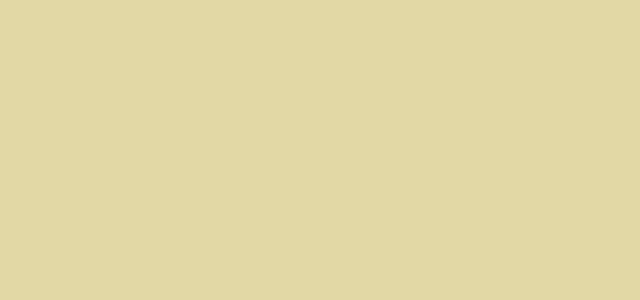
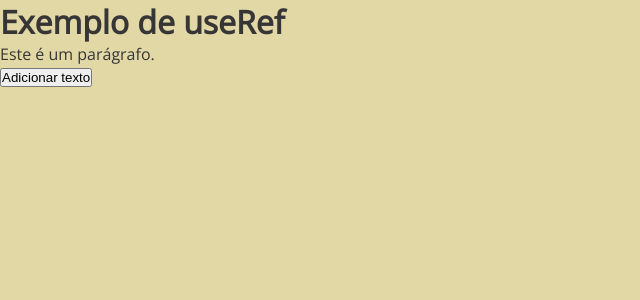
Before and after one commit to viniciuscaol/projeto-final-scdocker, a React (Vite) app: page /exercicios in a window 1280 px wide. Before the commit this address had no page. Shown: the top 300 px of the page, without its empty margins (0-640 px from the left). Built offline with nearby package versions, Linux system fonts and the light colour scheme.

Commit message:
Exemplo useRef

```diff
--- a/src/App.jsx
+++ b/src/App.jsx
@@ -5,6 +5,8 @@
 import Homepage from './pages/Homepage/homepage'
 import DetalhesEvento from './pages/DetalhesEvento/detalhesEvento'
 import Contato from './pages/Contato/contato'
+
+import Exercicios from './pages/Exercicios/exercicios'
 
 import './index.css'
 
@@ -17,6 +19,7 @@
           <Route path="/admin" element={<ListaEventos />} />
           <Route path="/evento/:id" element={<DetalhesEvento />} />
           <Route path="/contato" element={<Contato />} />
+          <Route path="/exercicios"element={<Exercicios />} />
         </Routes>
        </BrowserRouter>
     )
--- /dev/null
+++ b/src/pages/Exercicios/exercicios.jsx
@@ -0,0 +1,20 @@
+import { useRef } from 'react'
+
+function Exercicios () {
+    // EXEMPLO COM USEREF
+    const paragraphRef = useRef(null);
+    const adicionarTexto = () => {
+        if (paragraphRef.current) {
+            paragraphRef.current.innerText += ' Texto adicionado ';
+        }
+    };
+    return (
+        <>
+            <h1>Exemplo de useRef</h1>
+            <p ref={paragraphRef}>Este é um parágrafo.</p>
+            <button onClick={adicionarTexto}>Adicionar texto</button>
+        </>
+    )
+}
+
+export default Exercicios
--- a/src/pages/Homepage/homepage.jsx
+++ b/src/pages/Homepage/homepage.jsx
@@ -20,6 +20,7 @@
         }
         listarEventos();
     })
+
     return (
         <>
             <Cabecalho />
```
